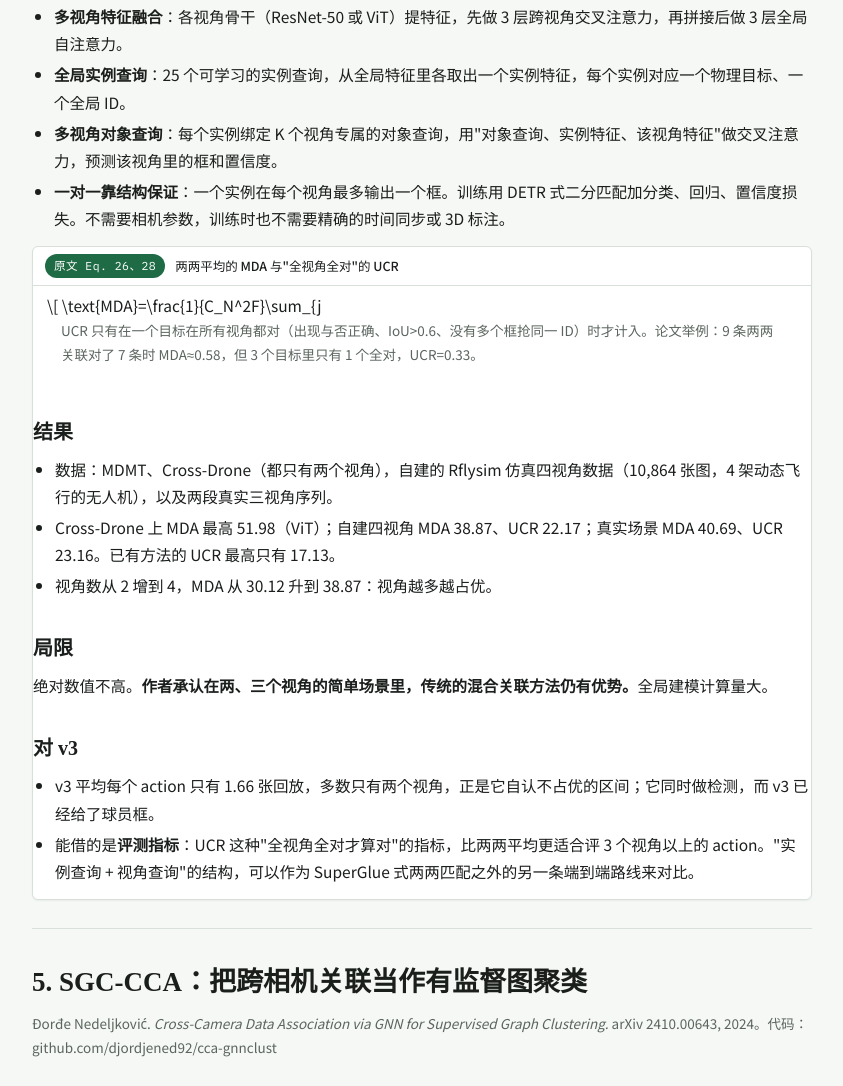
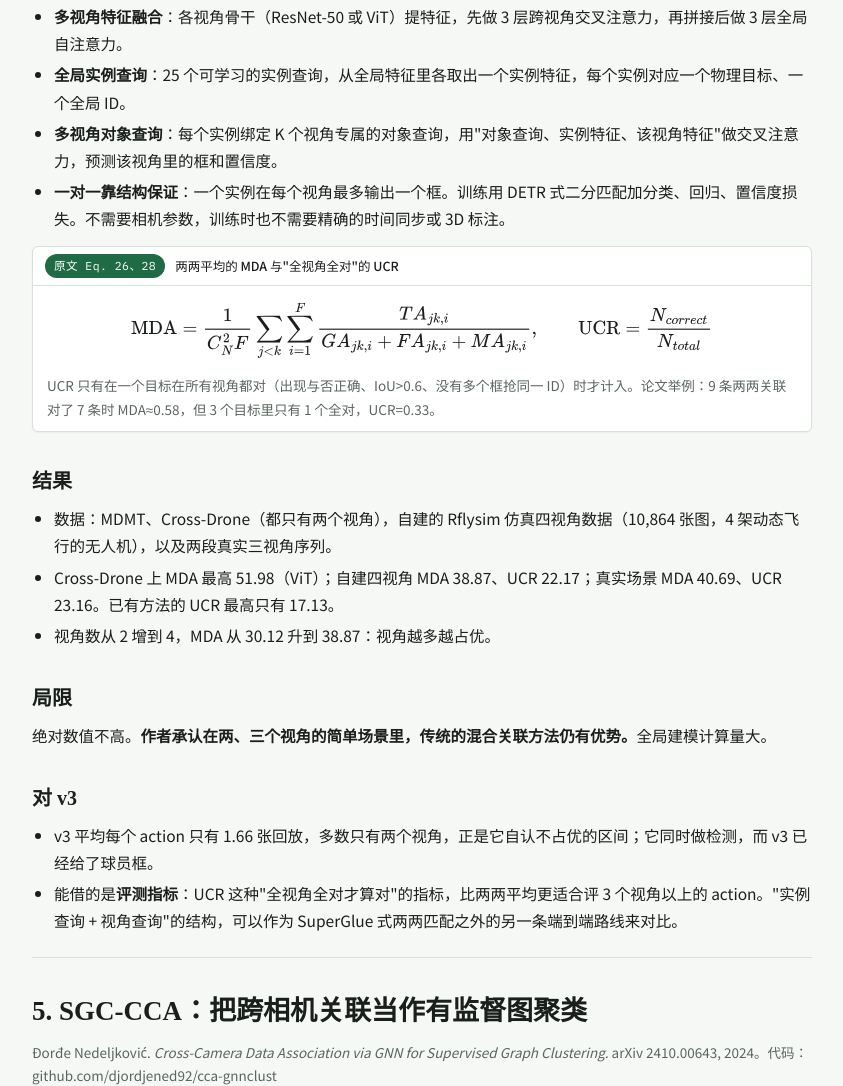
Before and after one commit to mutouatem/soccernet-v3-survey, a plain HTML site: page multiview-association.html in a window 1280 px wide. Shown: the part 7221-8307 px from the top of the page, without its empty margins (338-1181 px from the left). Drawn offline with nearby package versions, Linux system fonts and the light colour scheme.

Commit message:
修复 MDA 公式未渲染：把 j<k 改为 j\lt k，避免被浏览器当作 HTML 标签
Co-Authored-By: Claude Opus 5.5 <noreply@anthropic.com>

```diff
--- a/multiview-association.html
+++ b/multiview-association.html
@@ -340,7 +340,7 @@ window.MathJax={tex:{inlineMath:[['\\(','\\)']],displayMath:[['\\[','\\]']]},svg
 <li><strong>一对一靠结构保证</strong>：一个实例在每个视角最多输出一个框。训练用 DETR 式二分匹配加分类、回归、置信度损失。不需要相机参数，训练时也不需要精确的时间同步或 3D 标注。</li>
 </ul>
 <div class="eq"><div class="eq-head"><span class="src src-paper">原文 Eq. 26、28</span><span class="what">两两平均的 MDA 与"全视角全对"的 UCR</span></div>
-<div class="eq-body">\[ \text{MDA}=\frac{1}{C_N^2F}\sum_{j<k}\sum_{i=1}^{F}\frac{TA_{jk,i}}{GA_{jk,i}+FA_{jk,i}+MA_{jk,i}},\qquad \text{UCR}=\frac{N_{correct}}{N_{total}} \]</div>
+<div class="eq-body">\[ \text{MDA}=\frac{1}{C_N^2F}\sum_{j\lt k}\sum_{i=1}^{F}\frac{TA_{jk,i}}{GA_{jk,i}+FA_{jk,i}+MA_{jk,i}},\qquad \text{UCR}=\frac{N_{correct}}{N_{total}} \]</div>
 <div class="eq-note">UCR 只有在一个目标在所有视角都对（出现与否正确、IoU&gt;0.6、没有多个框抢同一 ID）时才计入。论文举例：9 条两两关联对了 7 条时 MDA≈0.58，但 3 个目标里只有 1 个全对，UCR=0.33。</div></div>
 
 <h3>结果</h3>
```
